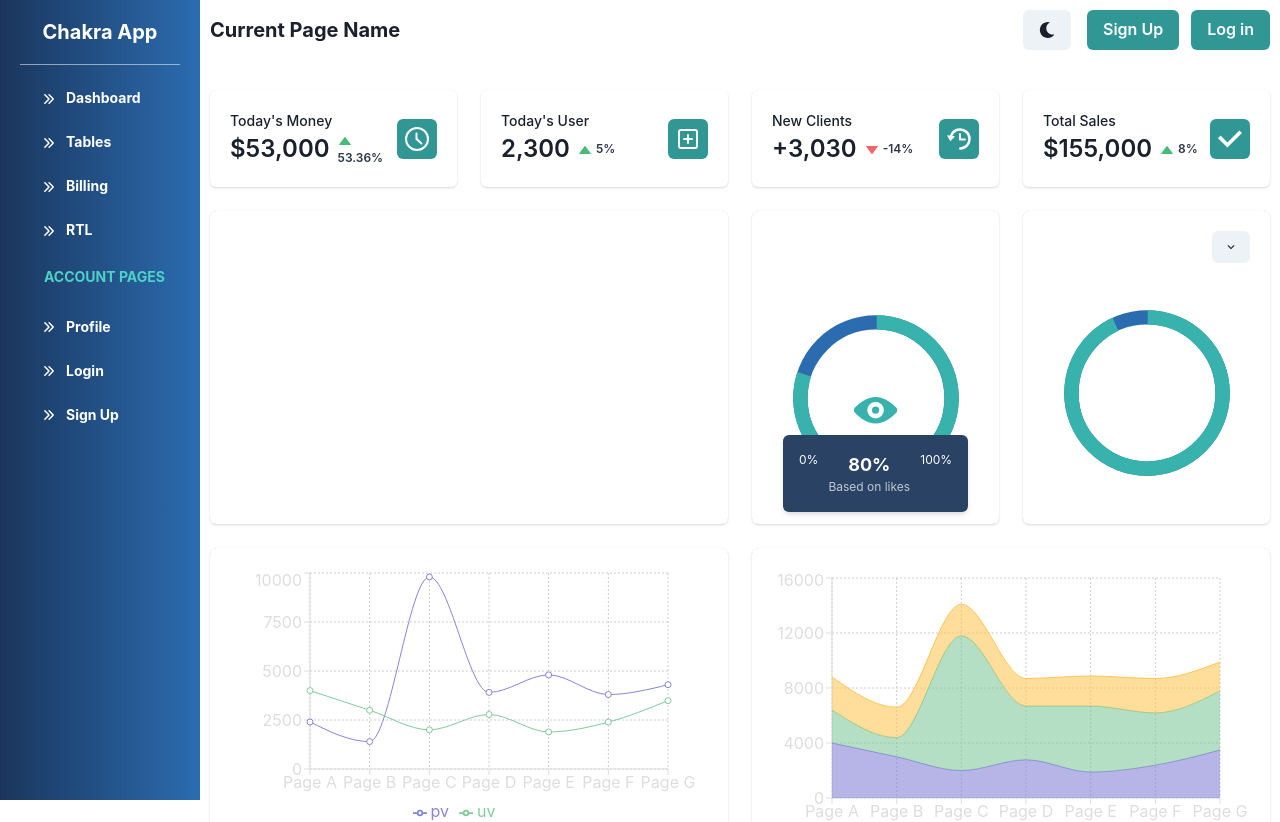
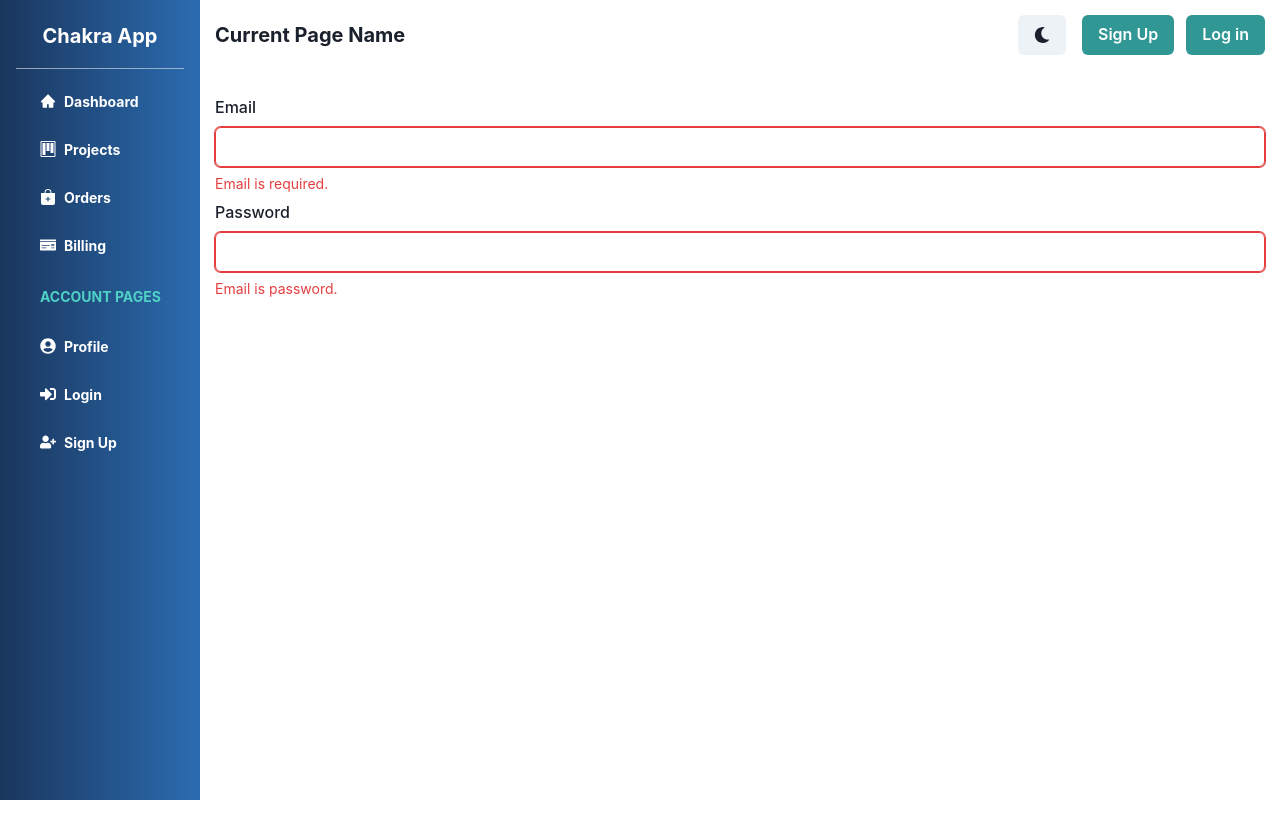
Before and after one commit to UlftKcy/react-chakra-framer-app, a React (Create React App) app: page /login in a window 1280 px wide. Shown: the top 822 px of the page. After the commit the page ends 800 px from the top, so only its background shows below. Built offline with nearby package versions, Linux system fonts and the light colour scheme.

Commit message:
added router v6

```diff
--- a/package.json
+++ b/package.json
@@ -13,7 +13,8 @@
     "framer-motion": "^8.0.2",
     "react": "^18.2.0",
     "react-dom": "^18.2.0",
-    "react-reveal": "^1.2.2",
+    "react-icons": "^4.7.1",
+    "react-router-dom": "^6.6.1",
     "react-scripts": "5.0.1",
     "recharts": "^2.2.0",
     "web-vitals": "^2.1.4"
--- a/src/App.css
+++ b/src/App.css
@@ -1,3 +1,3 @@
 .App{
-   padding: 10px;
+   padding: 15px;
 }
--- a/src/App.js
+++ b/src/App.js
@@ -1,24 +1,6 @@
-import { Box, useBreakpointValue, useDisclosure } from '@chakra-ui/react';
-import './App.css';
-import Navbar from './components/Navbar';
-import Sidebar from './components/Sidebar';
-import Dashboard from './pages/Dashboard';
-
-const mdVariant = { navigation: 'drawer', navigationButton: true };
-const lgVariant = { navigation: 'sidebar', navigationButton: false };
-
 function App() {
-  const { isOpen, onOpen, onClose } = useDisclosure();
-  const variants = useBreakpointValue({ base: mdVariant, md: mdVariant, lg: lgVariant });
-
   return (
-    <div className="App">
-      <Sidebar variant={variants?.navigation} isOpen={isOpen} onClose={onClose}/>
-      <Box ml={!variants?.navigationButton && 200}>
-        <Navbar showSidebarButton={variants?.navigationButton} onShowSidebar={onOpen} />
-        <Dashboard />
-      </Box>
-    </div>
+      <></>
   );
 }
 export default App;
--- a/src/components/SectionInfo.jsx
+++ b/src/components/SectionInfo.jsx
@@ -1,5 +1,5 @@
 import { ArrowForwardIcon, ChevronDownIcon, ViewIcon } from '@chakra-ui/icons'
-import { Box, Button, Card, CardBody, CardFooter, CardHeader, CircularProgress, CircularProgressLabel, Flex, GridItem, Heading, Icon, Stack, Text } from '@chakra-ui/react'
+import { Box, Button, Card, CardBody, CardFooter, CardHeader, CircularProgress, CircularProgressLabel, Flex, GridItem, Heading, Icon, IconButton, Menu, MenuButton, MenuItem, MenuList, Stack, Text } from '@chakra-ui/react'
 import React, { Fragment } from 'react'
 
 const SectionInfo = () => {
@@ -50,7 +50,17 @@ const SectionInfo = () => {
                     <CardHeader>
                         <Box display="flex" justifyContent="space-between">
                             <Heading size="sm" color="white">Referral Tracking</Heading>
-                            <Button size="sm"><Icon><ChevronDownIcon /></Icon></Button>
+                            <Menu>
+                                {({ isOpen }) => (
+                                    <>
+                                         <MenuButton variant="outline" color="white" _hover={{bg:"whiteAlpha.200"}} _active={{bg:"whiteAlpha.400"}} size="sm" isActive={isOpen} as={Button}><ChevronDownIcon /></MenuButton>
+                                        <MenuList>
+                                            <MenuItem>Download</MenuItem>
+                                            <MenuItem onClick={() => alert('Kagebunshin')}>Create a Copy</MenuItem>
+                                        </MenuList>
+                                    </>
+                                )}
+                            </Menu>
                         </Box>
                     </CardHeader>
                     <CardBody>
--- a/src/components/Sidebar.jsx
+++ b/src/components/Sidebar.jsx
@@ -1,4 +1,7 @@
-import { ArrowRightIcon } from '@chakra-ui/icons'
+import { AiFillHome } from 'react-icons/ai';
+import { GoProject } from 'react-icons/go';
+import { BsFillBagPlusFill } from 'react-icons/bs';
+import { FaMoneyCheck, FaUserCircle,FaSignInAlt,FaUserPlus} from 'react-icons/fa';
 import {
   Box,
   Drawer,
@@ -14,26 +17,28 @@ import {
   Stack,
   DrawerOverlay,
   useColorMode,
-} from '@chakra-ui/react'
+  Icon,
+} from '@chakra-ui/react';
+import { Link as ReachLink } from "react-router-dom"
 
 
 const SidebarContent = ({ onClick }) => (
   <List spacing={5}>
     <ListItem w="100%" justifyContent="left" color='white' fontWeight="bold" _hover={{ "color": "teal.300" }}>
-      <ArrowRightIcon mr={3} boxSize={2.5} />
-      <Link onClick={onClick} _hover={{ "textDecoration": "none" }} fontSize="sm">Dashboard</Link>
+      <Icon mt={1} boxSize={6}><AiFillHome /></Icon>
+      <Link as={ReachLink} to="/" onClick={onClick} _hover={{ "textDecoration": "none" }} fontSize="sm">Dashboard</Link>
     </ListItem>
     <ListItem w="100%" justifyContent="left" color='white' fontWeight="bold" _hover={{ "color": "teal.300" }}>
-      <ArrowRightIcon mr={3} boxSize={2.5} />
-      <Link onClick={onClick} _hover={{ "textDecoration": "none" }} fontSize="sm">Tables</Link>
+      <Icon mt={1} boxSize={6}><GoProject /></Icon>
+      <Link onClick={onClick} _hover={{ "textDecoration": "none" }} fontSize="sm">Projects</Link>
     </ListItem>
     <ListItem w="100%" justifyContent="left" color='white' fontWeight="bold" _hover={{ "color": "teal.300" }}>
-      <ArrowRightIcon mr={3} boxSize={2.5} />
-      <Link onClick={onClick} _hover={{ "textDecoration": "none" }} fontSize="sm">Billing</Link>
+      <Icon mt={1} boxSize={6}><BsFillBagPlusFill /></Icon>
+      <Link onClick={onClick} _hover={{ "textDecoration": "none" }} fontSize="sm">Orders</Link>
     </ListItem>
     <ListItem w="100%" justifyContent="left" color='white' fontWeight="bold" _hover={{ "color": "teal.300" }}>
-      <ArrowRightIcon mr={3} boxSize={2.5} />
-      <Link onClick={onClick} _hover={{ "textDecoration": "none" }} fontSize="sm">RTL</Link>
+      <Icon mt={1} boxSize={6}><FaMoneyCheck /></Icon>
+      <Link onClick={onClick} _hover={{ "textDecoration": "none" }} fontSize="sm">Billing</Link>
     </ListItem>
   </List>
 );
@@ -47,20 +52,20 @@ const AccountPages = ({ onClick }) => (
     </Box>
     <List spacing={5}>
       <ListItem w="100%" justifyContent="left" color='white' fontWeight="bold" _hover={{ "color": "teal.300" }}>
-        <ArrowRightIcon mr={3} boxSize={2.5} />
+        <Icon mt={1} boxSize={6}><FaUserCircle /></Icon>
         <Link onClick={onClick} _hover={{ "textDecoration": "none" }} fontSize="sm">Profile</Link>
       </ListItem>
       <ListItem w="100%" justifyContent="left" color='white' fontWeight="bold" _hover={{ "color": "teal.300" }}>
-        <ArrowRightIcon mr={3} boxSize={2.5} />
-        <Link onClick={onClick} _hover={{ "textDecoration": "none" }} fontSize="sm">Login</Link>
+        <Icon mt={1} boxSize={6}><FaSignInAlt /></Icon>
+        <Link as={ReachLink} to="/login" onClick={onClick} _hover={{ "textDecoration": "none" }} fontSize="sm">Login</Link>
       </ListItem>
       <ListItem w="100%" justifyContent="left" color='white' fontWeight="bold" _hover={{ "color": "teal.300" }}>
-        <ArrowRightIcon mr={3} boxSize={2.5} />
+        <Icon mt={1} boxSize={6}><FaUserPlus /></Icon>
         <Link onClick={onClick} _hover={{ "textDecoration": "none" }} fontSize="sm">Sign Up</Link>
       </ListItem>
     </List>
   </>
-)
+);
 
 const Sidebar = ({ isOpen, variant, onClose }) => {
   const { colorMode } = useColorMode();
@@ -68,15 +73,16 @@ const Sidebar = ({ isOpen, variant, onClose }) => {
     <Box
       position="fixed"
       left={0}
-      p={5}
+      py={6}
+      px={4}
       w="200px"
       top={0}
       h="100%"
-      bgGradient={colorMode === "light"? 'linear(to-r, blue.900, blue.600)':""}
+      bgGradient={colorMode === "light" ? 'linear(to-r, blue.900, blue.600)' : ""}
     >
       <Box>
         <Heading size='md' color='white' textAlign="center">
-          <Link href='#' _hover={{ "textDecoration": "none", "opacity": "0.8" }}>Chakra App</Link>
+          <Link as={ReachLink} to="/" _hover={{ "textDecoration": "none", "opacity": "0.8" }}>Chakra App</Link>
         </Heading>
       </Box>
       <Divider my="5" />
@@ -88,10 +94,10 @@ const Sidebar = ({ isOpen, variant, onClose }) => {
   ) : (
     <Drawer isOpen={isOpen} placement="left" onClose={onClose} size="xs">
       <DrawerOverlay>
-        <DrawerContent bgGradient={colorMode === "light"? 'linear(to-r, blue.900, blue.600)':""}>
+        <DrawerContent bgGradient={colorMode === "light" ? 'linear(to-r, blue.900, blue.600)' : ""}>
           <DrawerCloseButton color="white" mt="1" />
           <DrawerHeader size='md' color='teal.300'>
-            <Link href='#' _hover={{ "textDecoration": "none", "color": "teal.400" }}>Chakra App</Link>
+            <Link as={ReachLink} to="/" _hover={{ "textDecoration": "none", "color": "teal.400" }}>Chakra App</Link>
           </DrawerHeader>
           <Divider mb="5" />
           <DrawerBody>
--- /dev/null
+++ b/src/components/layout/Root.jsx
@@ -0,0 +1,25 @@
+import { Box, useBreakpointValue, useDisclosure } from '@chakra-ui/react';
+import "../../App.css";
+import { motion } from 'framer-motion';
+import { Outlet } from 'react-router-dom';
+import Navbar from '../Navbar';
+import Sidebar from '../Sidebar';
+
+const mdVariant = { navigation: 'drawer', navigationButton: true };
+const lgVariant = { navigation: 'sidebar', navigationButton: false };
+
+function Root() {
+    const { isOpen, onOpen, onClose } = useDisclosure();
+    const variants = useBreakpointValue({ base: mdVariant, md: mdVariant, lg: lgVariant });
+    const Motiondiv = motion.div;
+    return (
+        <Motiondiv className='App' initial={{ opacity: 0 }} whileInView={{ opacity: 1 }}>
+            <Sidebar variant={variants?.navigation} isOpen={isOpen} onClose={onClose} />
+            <Box ml={!variants?.navigationButton && 200}>
+                <Navbar showSidebarButton={variants?.navigationButton} onShowSidebar={onOpen} />
+                <Outlet />
+            </Box>
+        </Motiondiv>
+    );
+}
+export default Root;
--- a/src/index.js
+++ b/src/index.js
@@ -1,17 +1,18 @@
 import React from 'react';
 import ReactDOM from 'react-dom/client';
 import './index.css';
-import App from './App';
 import reportWebVitals from './reportWebVitals';
 import { ChakraProvider, ColorModeScript } from '@chakra-ui/react';
 import theme from './theme';
+import { RouterProvider } from 'react-router-dom';
+import { router } from './router/AppRouter';
 
 const root = ReactDOM.createRoot(document.getElementById('root'));
 root.render(
   <React.StrictMode>
     <ChakraProvider theme={theme}>
-      <ColorModeScript initialColorMode={theme.config.initialColorMode}/>
-      <App />
+      <ColorModeScript initialColorMode={theme.config.initialColorMode} />
+      <RouterProvider router={router}/>
     </ChakraProvider>
   </React.StrictMode>
 );
--- /dev/null
+++ b/src/pages/Login.jsx
@@ -0,0 +1,42 @@
+import { FormControl, FormErrorMessage, FormHelperText, FormLabel, Input, VStack } from '@chakra-ui/react'
+import React, { useState } from 'react'
+
+const Login = () => {
+    const [email, setEmail] = useState('');
+    const [password, setPassword] = useState('')
+
+    const handleInputChange = (e) => setEmail(e.target.value);
+    const handlePasswordChange = (e) => setPassword(e.target.value);
+
+    const isErrorEmail = email === '';
+    const isErrorPassword = password === '';
+
+    return (
+        <VStack>
+            <FormControl isInvalid={isErrorEmail}>
+                <FormLabel>Email</FormLabel>
+                <Input type='email' value={email} onChange={handleInputChange} />
+                {!isErrorEmail ? (
+                    <FormHelperText>
+                        Enter the email you'd like to receive the newsletter on.
+                    </FormHelperText>
+                ) : (
+                    <FormErrorMessage>Email is required.</FormErrorMessage>
+                )}
+            </FormControl>
+            <FormControl isInvalid={isErrorPassword}>
+                <FormLabel>Password</FormLabel>
+                <Input type='passwrod' value={password} onChange={handlePasswordChange} />
+                {!isErrorPassword ? (
+                    <FormHelperText>
+                        Enter the password.
+                    </FormHelperText>
+                ) : (
+                    <FormErrorMessage>Email is password.</FormErrorMessage>
+                )}
+            </FormControl>
+        </VStack>
+    )
+}
+
+export default Login
--- /dev/null
+++ b/src/router/AppRouter.js
@@ -0,0 +1,13 @@
+import { createBrowserRouter, createRoutesFromElements, Route } from "react-router-dom";
+import Root from "../components/layout/Root";
+import Dashboard from "../pages/Dashboard";
+import Login from "../pages/Login";
+
+export const router = createBrowserRouter(
+    createRoutesFromElements(
+        <Route path='/' element={<Root />}>
+            <Route index element={<Dashboard />} />
+            <Route path='/login' element={<Login />} />
+        </Route>
+    )
+);
```
Also changed, not shown: src/components/Navbar.jsx (+7 -4 lines), 1 other file (tests, documents, lock files or other folders).
